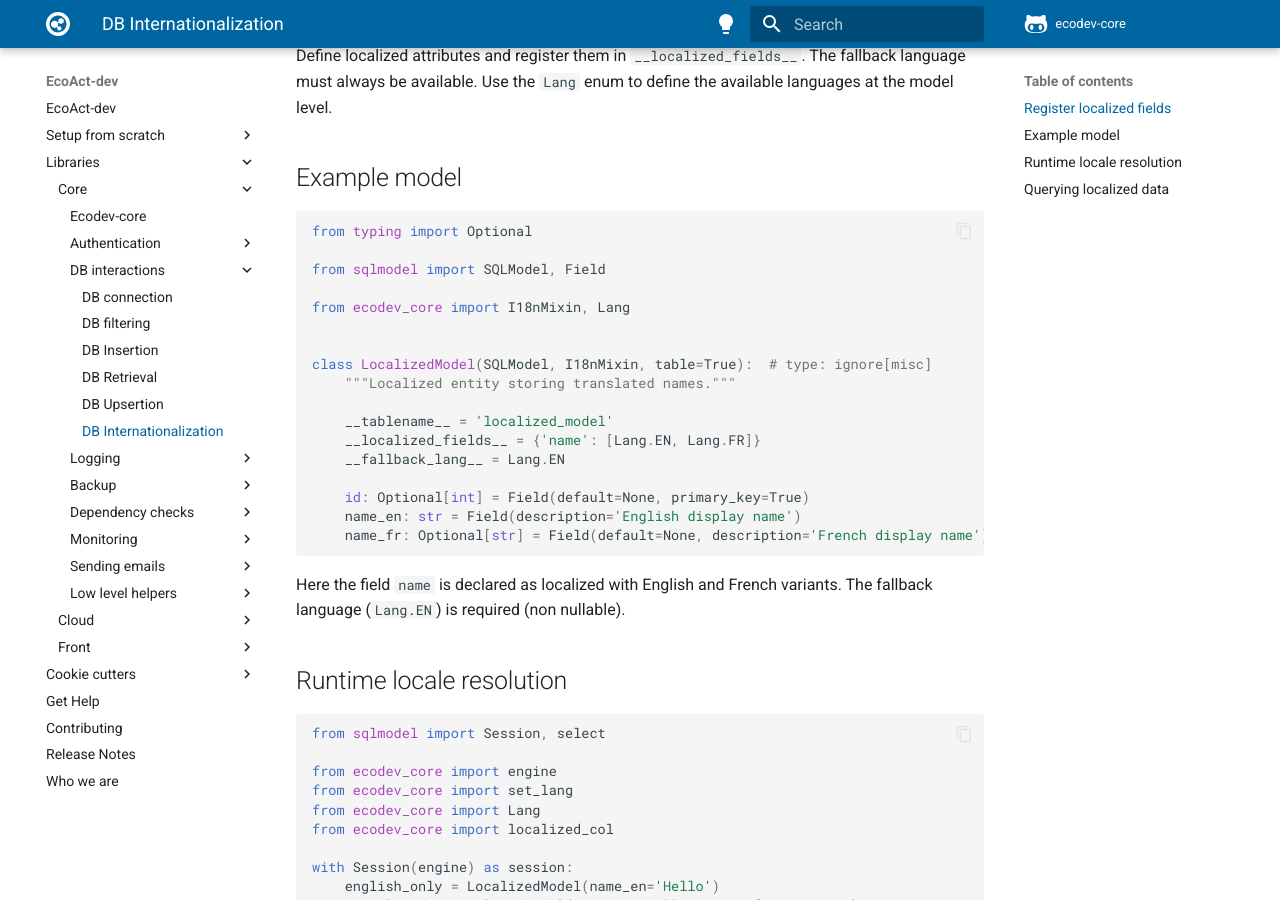
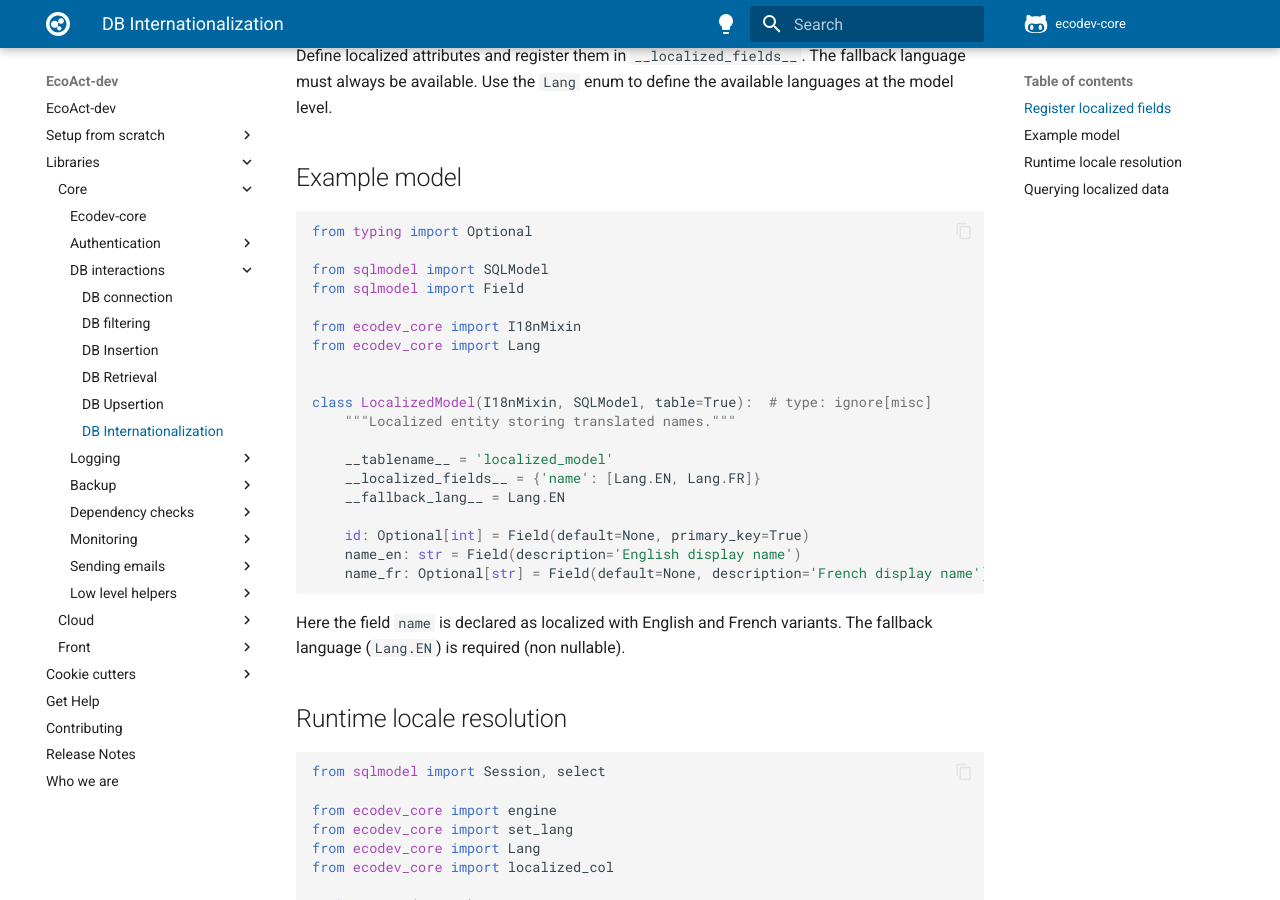
Before and after one commit to SE-Sustainability-OSS/ecodev-doc, an MkDocs documentation site: the page built from docs/libraries/core/db_interactions/db_internationalization.md, in a window 1280 px wide and 900 px high, scrolled down 304 px. Built offline with MkDocs 1.6.1 and Material for MkDocs 9.7.7, drawn with Linux system fonts in a browser that asks for light colours; comment, search, counter and statistics services are not loaded.

Commit message:
Update mixin order in doc

````diff
--- a/docs/libraries/core/db_interactions/db_internationalization.md
+++ b/docs/libraries/core/db_interactions/db_internationalization.md
@@ -11,12 +11,14 @@ Define localized attributes and register them in `__localized_fields__`. The fal
 ```python
 from typing import Optional
 
-from sqlmodel import SQLModel, Field
+from sqlmodel import SQLModel
+from sqlmodel import Field
 
-from ecodev_core import I18nMixin, Lang
+from ecodev_core import I18nMixin
+from ecodev_core import Lang
 
 
-class LocalizedModel(SQLModel, I18nMixin, table=True):  # type: ignore[misc]
+class LocalizedModel(I18nMixin, SQLModel, table=True):  # type: ignore[misc]
     """Localized entity storing translated names."""
 
     __tablename__ = 'localized_model'
````
